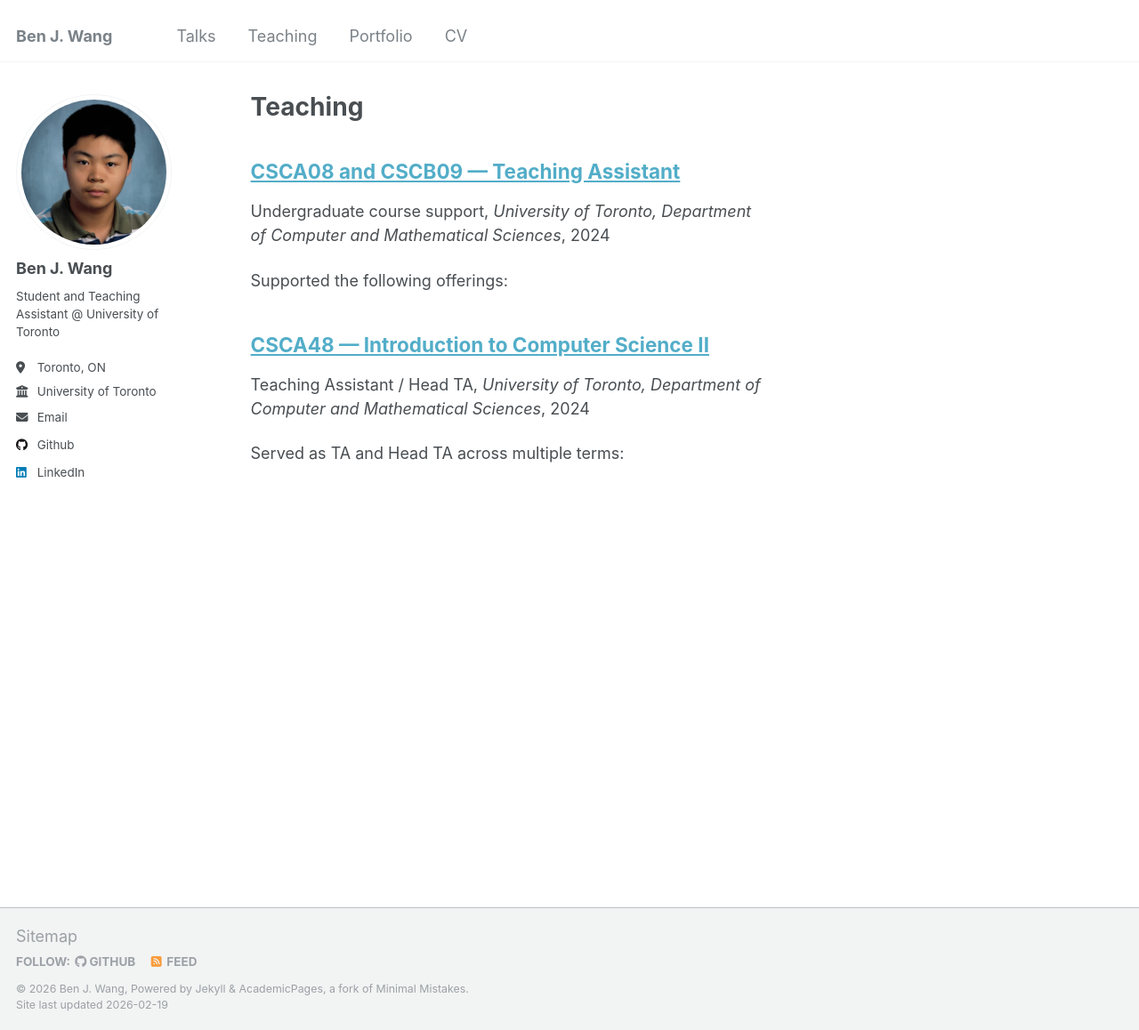
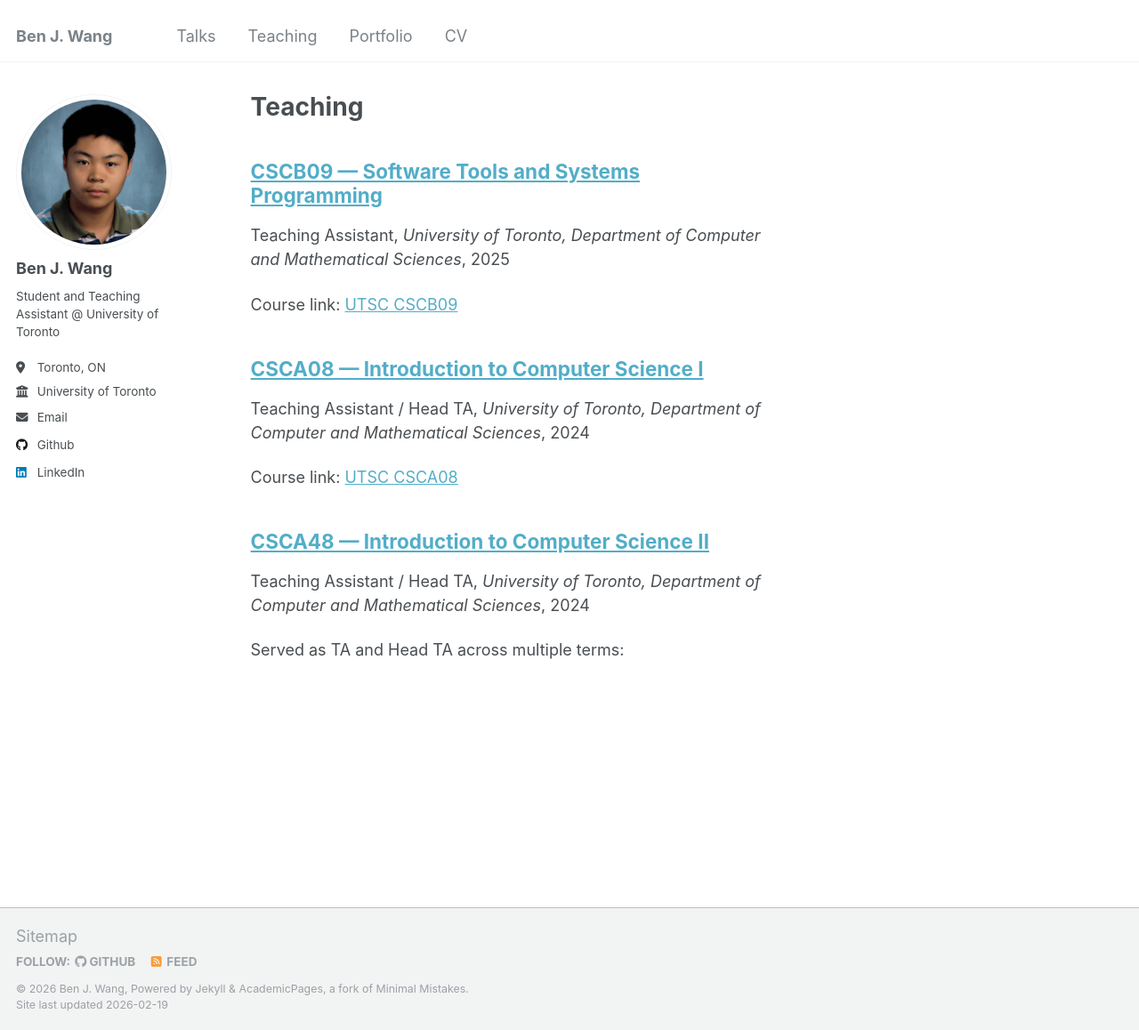
Before and after one commit to wben1998/wben1998.github.io, a Jekyll site: the page built from _pages/teaching.html, in a window 1280 px wide and 1158 px high. Shown: the whole window at 89% size. Built offline with Jekyll 4.4.1, drawn with Linux system fonts in a browser that asks for light colours.

Commit message:
split TA expericnec

```diff
--- a/_teaching/2015-spring-teaching-2.md
+++ /dev/null
@@ -1,16 +0,0 @@
----
-title: "CSCA08 and CSCB09 — Teaching Assistant"
-collection: teaching
-type: "Undergraduate course support"
-permalink: /teaching/csca08-cscb09-teaching-assistant
-venue: "University of Toronto, Department of Computer and Mathematical Sciences"
-date: 2024-09-01
-location: "Toronto, ON, Canada"
----
-
-Supported the following offerings:
-
-- CSCA08: Fall 2024; Fall 2025 (Head TA); Winter 2026 (Head TA)
-- CSCB09: Winter 2025
-
-Responsibilities included teaching tutorials, office hours, grading, and course operations support.
--- /dev/null
+++ b/_teaching/2024-fall-csca08.md
@@ -0,0 +1,19 @@
+---
+title: "CSCA08 — Introduction to Computer Science I"
+collection: teaching
+type: "Teaching Assistant / Head TA"
+permalink: /teaching/csca08-introduction-to-computer-science-i
+venue: "University of Toronto, Department of Computer and Mathematical Sciences"
+date: 2024-09-01
+location: "Toronto, ON, Canada"
+---
+
+Course link: [UTSC CSCA08](https://utsc.calendar.utoronto.ca/course/csca08h3)
+
+Served as TA and Head TA across multiple offerings:
+
+- Fall 2024
+- Fall 2025 (Head TA)
+- Winter 2026 (Head TA)
+
+Responsibilities included tutorials, office hours, grading, and course operations support.
--- /dev/null
+++ b/_teaching/2025-winter-cscb09.md
@@ -0,0 +1,15 @@
+---
+title: "CSCB09 — Software Tools and Systems Programming"
+collection: teaching
+type: "Teaching Assistant"
+permalink: /teaching/cscb09-software-tools-and-systems-programming
+venue: "University of Toronto, Department of Computer and Mathematical Sciences"
+date: 2025-01-01
+location: "Toronto, ON, Canada"
+---
+
+Course link: [UTSC CSCB09](https://utsc.calendar.utoronto.ca/course/cscb09h3)
+
+Served as Teaching Assistant for the Winter 2025 offering.
+
+Responsibilities included tutorials, office hours, grading, and course operations support.
```
Also changed, not shown: _pages/cv.md (+2 -2 lines).
